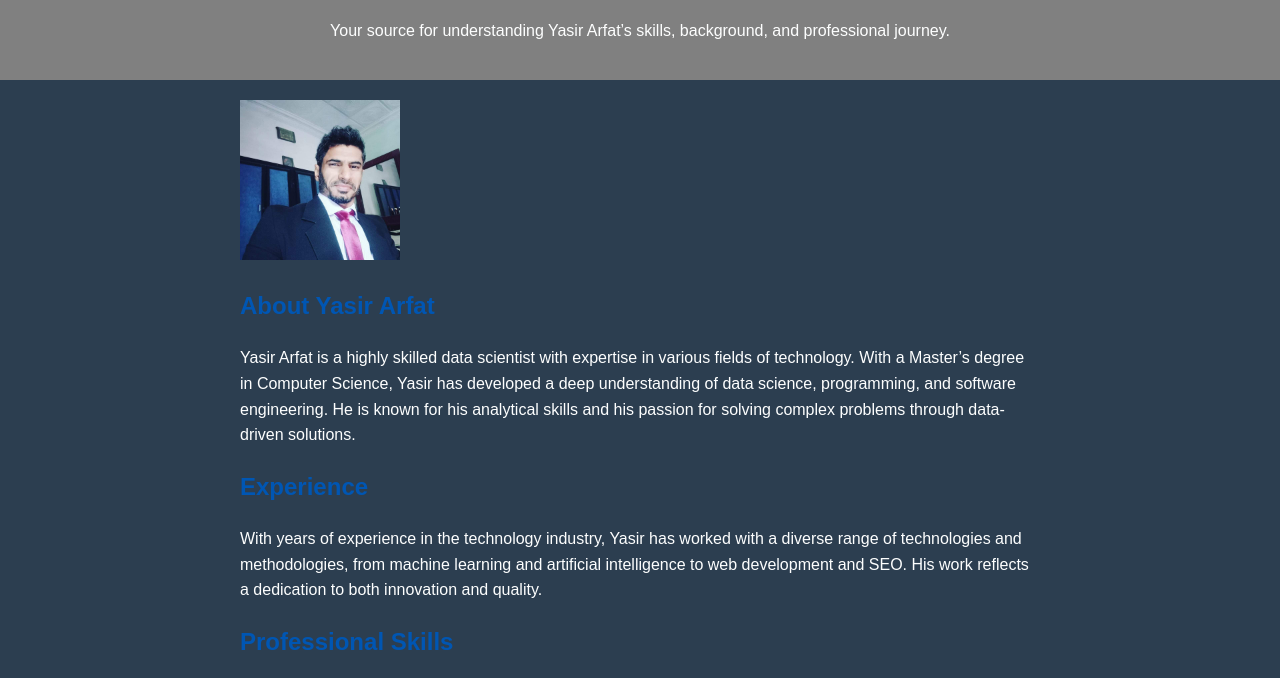
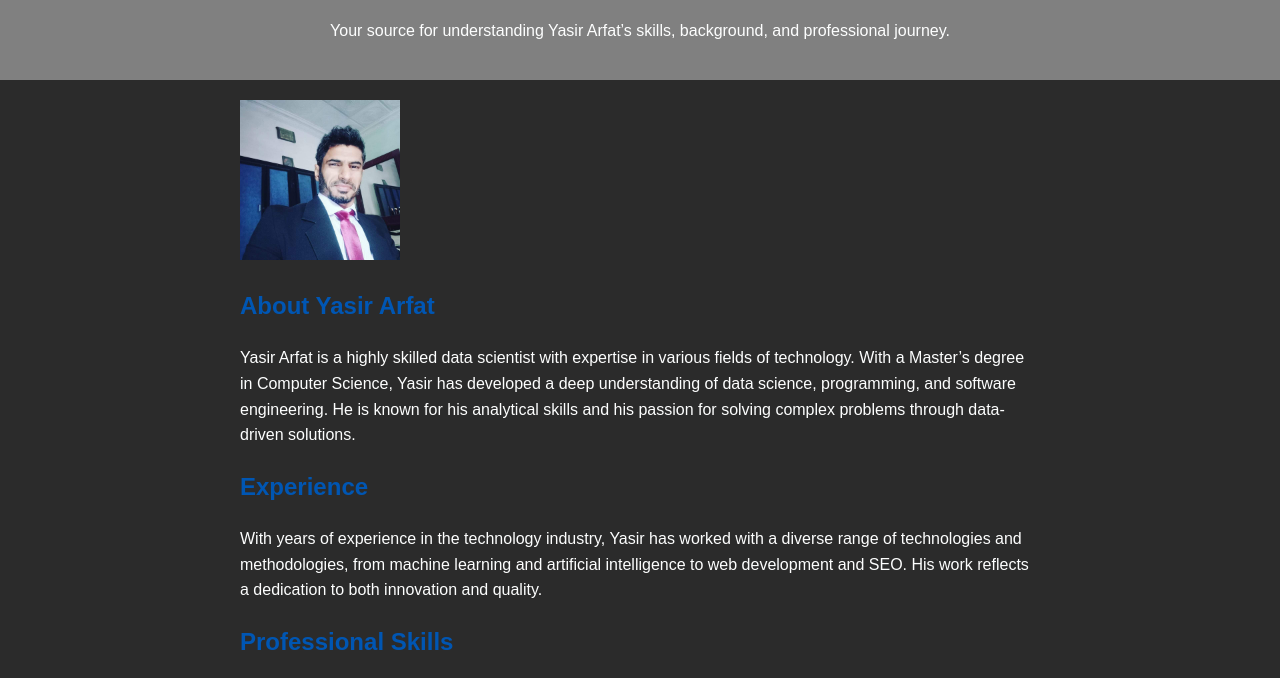
Before and after one commit to yasir-arfat/web, a plain HTML site: page index.html in a window 1280 px wide. Shown: the part 96-774 px from the top of the page. Drawn offline with Linux system fonts and the light colour scheme.

Commit message:
Update index.html

```diff
--- a/index.html
+++ b/index.html
@@ -12,7 +12,7 @@
         body {
             font-family: Arial, sans-serif;
             color: #fdfefe;
-            background-color: #2c3e50;
+            background-color: #2b2b2b;
             margin: 0;
             padding: 0;
             line-height: 1.6;
```
